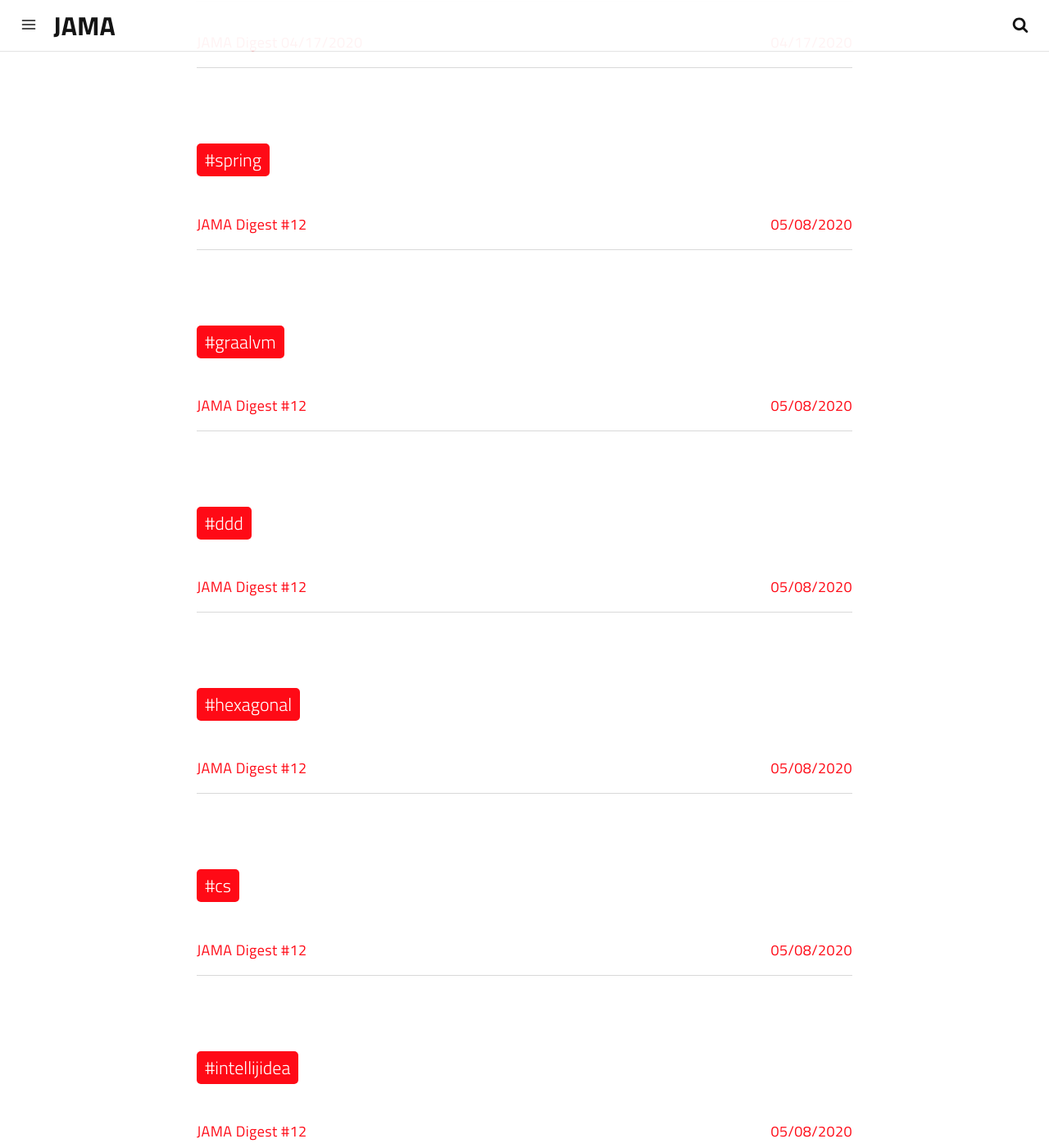
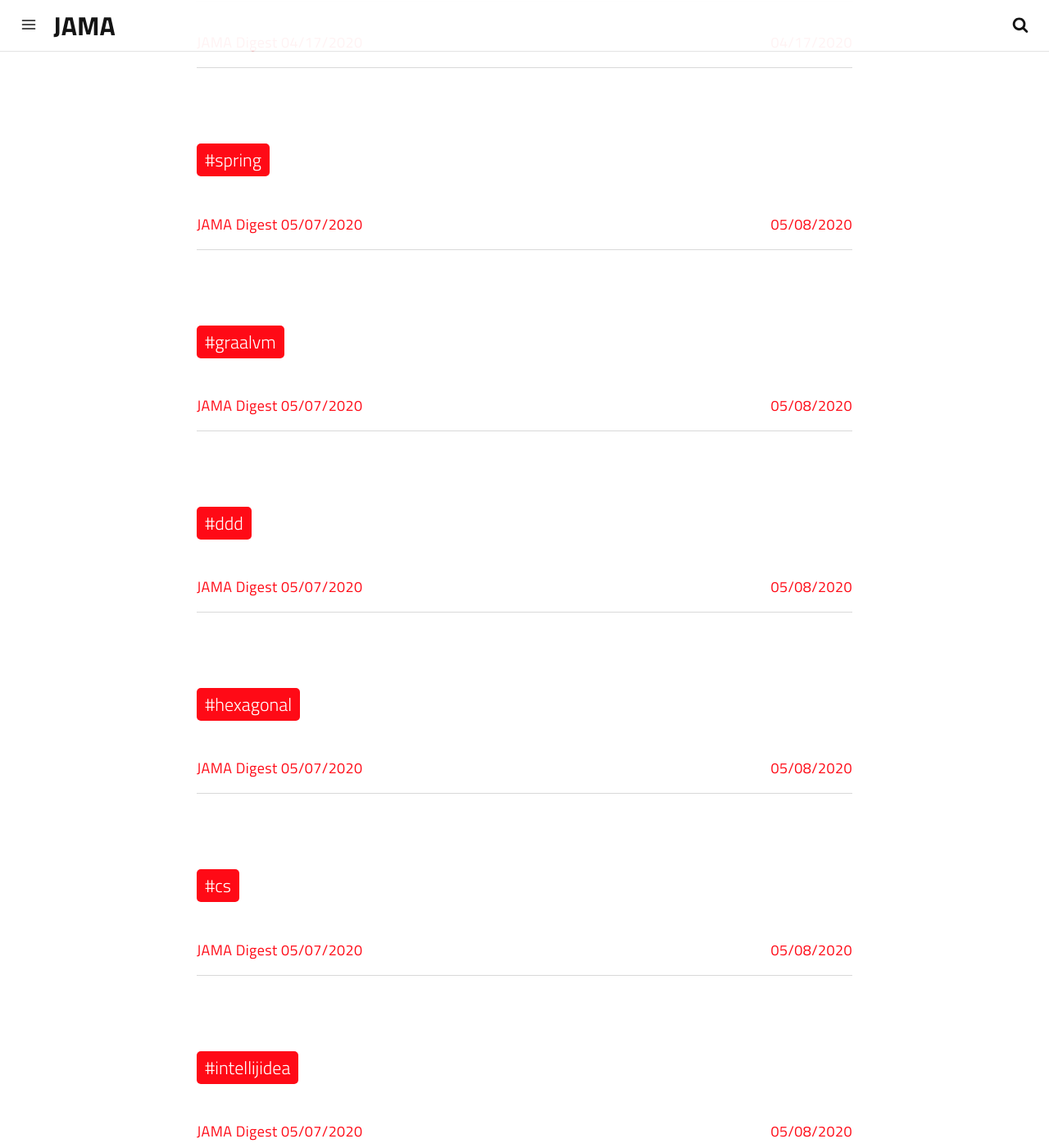
Before and after one commit to JavaMahileu/jama-digest, a Jekyll site: the page built from tags.html, in a window 1280 px wide and 1400 px high, scrolled down 1726 px. Shown: the whole window at 82% size. Built offline with Jekyll 4.4.1, drawn with Linux system fonts in a browser that asks for light colours; a script that is not in the unit is left out; some of the changed text lies outside the part shown.

Commit message:
Fixed digest

```diff
--- a/_posts/2020-05-07-jama-digest-12.md
+++ b/_posts/2020-05-07-digest-18.md
@@ -1,7 +1,7 @@
 ---
 date: 2020-05-08T08:00:31.000Z
 layout: post
-title: "JAMA Digest #12"
+title: "JAMA Digest 05/07/2020"
 description: "Java Mogilev Digest #12"
 image: /assets/img/uploads/jama-digest-logo.jpg
 category: digest
```
